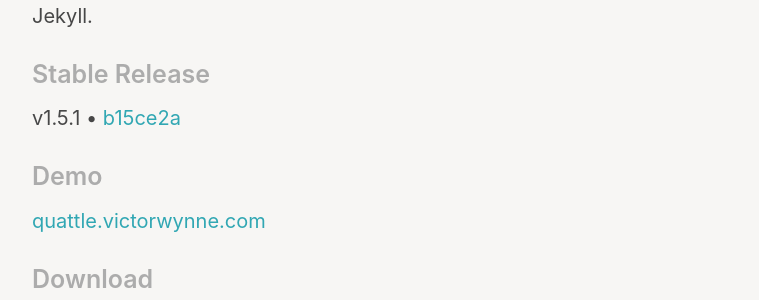
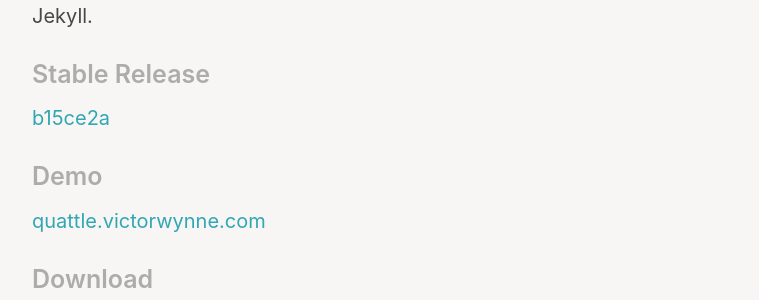
Before and after one commit to wertercatt/tooters, a Jekyll site: the page built from quattle.md, in a window 1280 px wide. Shown: the part 229-529 px from the top of the page, without its empty margins (258-1017 px from the left). Built offline with Jekyll 4.4.1, drawn with Linux system fonts in a browser that asks for light colours.

Commit message:
Update quattle.md

```diff
--- a/quattle.md
+++ b/quattle.md
@@ -7,7 +7,7 @@ title: Quattle
 Quattle is a modern and customizable theme for the static site generator Jekyll.
 
 ## <small>Stable Release</small>
-v1.5.1 • [b15ce2a](https://github.com/victorwynne/quattle/commit/b15ce2aaa4a2cc26aac37ad7e67b63e9e317acbd)
+[b15ce2a](https://github.com/victorwynne/quattle/commit/b15ce2aaa4a2cc26aac37ad7e67b63e9e317acbd)
 
 ## <small>Demo</small>
 [quattle.victorwynne.com](https://quattle.victorwynne.com)
```
